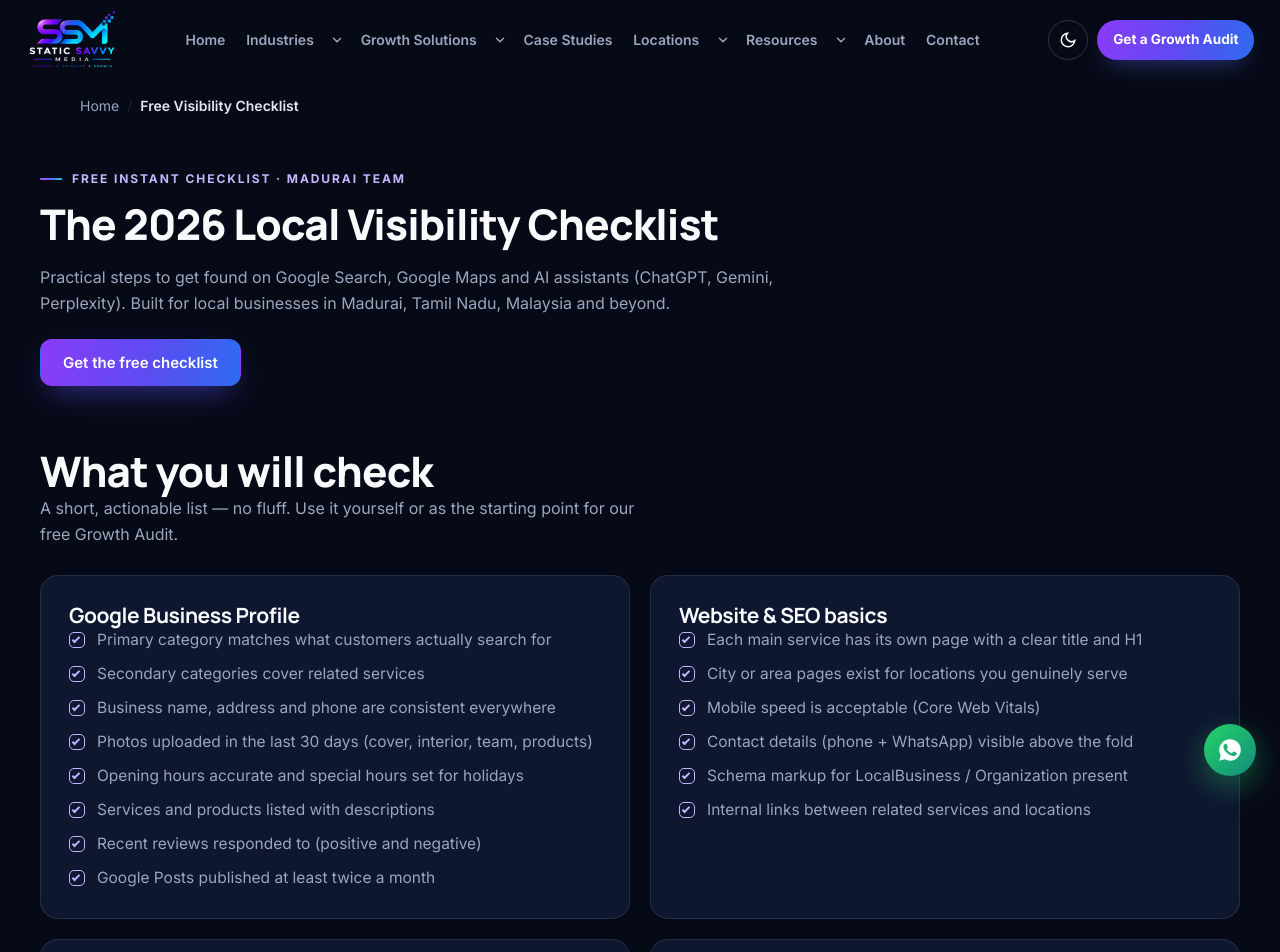
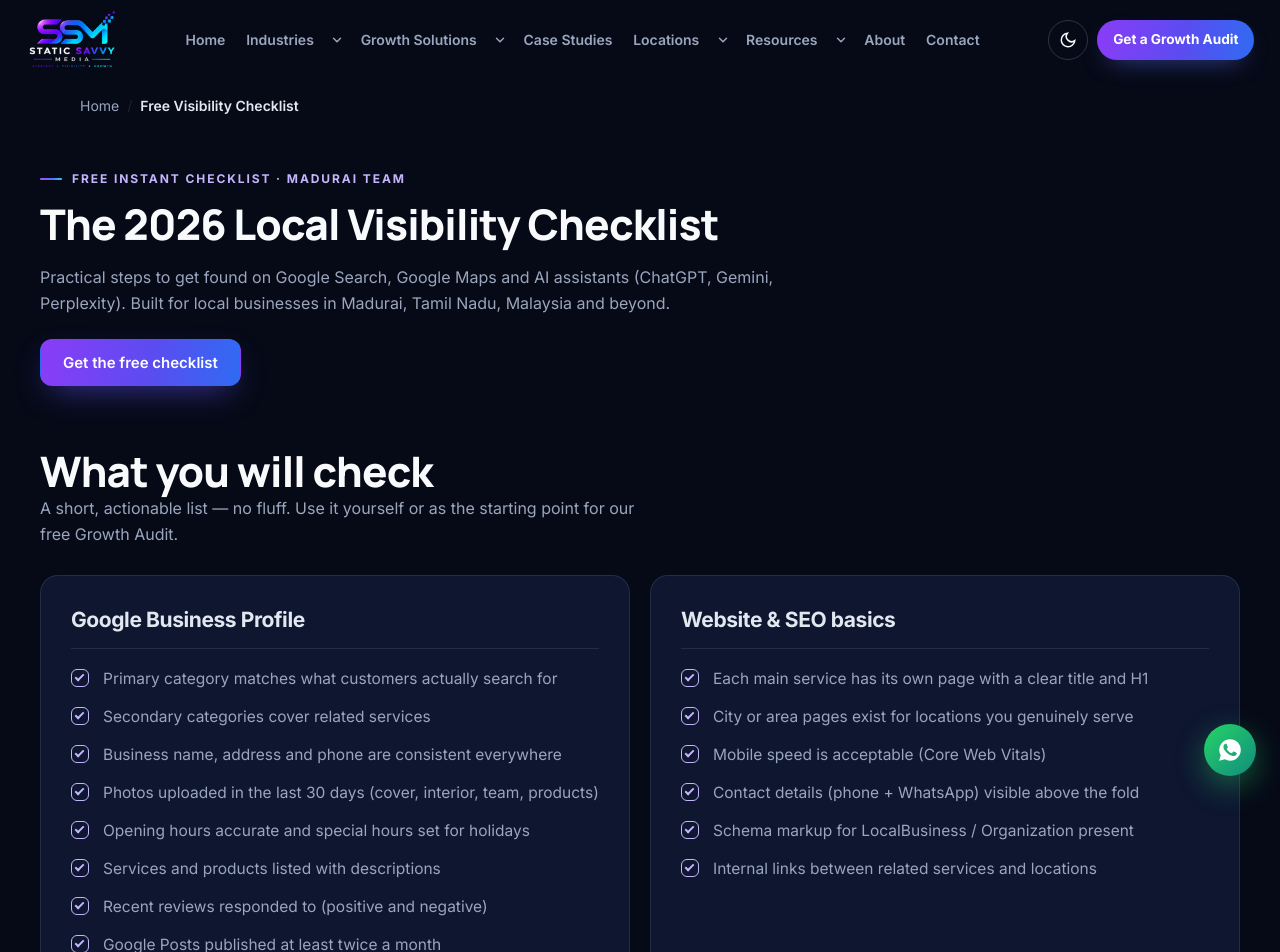
Before and after one commit to ssavvymedia/Static-Savvy-Media, a React (Vite) app: page /free-visibility-checklist in a window 1280 px wide. Shown: the top 952 px of the page. Built offline with nearby package versions, Linux system fonts and the light colour scheme; no server answers.

Commit message:
Checklist cards: align titles, list spacing and tick boxes

```diff
--- a/src/styles/pages/visibility-checklist.css
+++ b/src/styles/pages/visibility-checklist.css
@@ -1,8 +1,8 @@
-.vc-grid { margin-top: 28px; display: grid; gap: 20px; grid-template-columns: repeat(2, minmax(0, 1fr)); }
-.vc-card { background: var(--surface); border: 1px solid var(--line); border-radius: 18px; padding: clamp(20px, 2.6vw, 28px); color: var(--text); }
-.vc-card__title { margin: 0 0 14px; font: 700 clamp(18px, 1.8vw, 21px) var(--font-sans); color: var(--text); }
-.vc-list { list-style: none; margin: 0; padding: 0; display: grid; gap: 10px; }
-.vc-list li { position: relative; padding-left: 28px; color: var(--muted); line-height: 1.55; font-size: 15.5px; }
-.vc-list li::before { content: ''; position: absolute; left: 0; top: 4px; width: 16px; height: 16px; border-radius: 5px; border: 1.5px solid var(--accent-ink); }
-.vc-list li::after { content: ''; position: absolute; left: 5px; top: 7px; width: 4px; height: 8px; border: solid var(--accent-ink); border-width: 0 2px 2px 0; transform: rotate(45deg); }
+.vc-grid { margin-top: 28px; display: grid; gap: 20px; grid-template-columns: repeat(2, minmax(0, 1fr)); align-items: stretch; }
+.vc-card { background: var(--surface); border: 1px solid var(--line); border-radius: 18px; padding: clamp(22px, 2.6vw, 30px); color: var(--text); }
+.vc-card .vc-card__title { margin: 0 0 18px; padding-bottom: 14px; border-bottom: 1px solid var(--line); font: 700 clamp(18px, 1.8vw, 21px)/1.3 var(--font-sans); color: var(--text); }
+.vc-card .vc-list { list-style: none; margin: 0; padding: 0; display: grid; gap: 14px; }
+.vc-card .vc-list li { position: relative; margin: 0; padding: 0 0 0 32px; min-height: 22px; color: var(--muted); line-height: 1.55; font-size: 15.5px; }
+.vc-card .vc-list li::before { content: ''; position: absolute; left: 0; top: 2px; width: 18px; height: 18px; box-sizing: border-box; border-radius: 6px; border: 1.5px solid var(--accent-ink); }
+.vc-card .vc-list li::after { content: ''; position: absolute; left: 6px; top: 5px; width: 5px; height: 9px; border: solid var(--accent-ink); border-width: 0 2px 2px 0; transform: rotate(45deg); }
 @media (max-width: 760px) { .vc-grid { grid-template-columns: 1fr; } }
```
